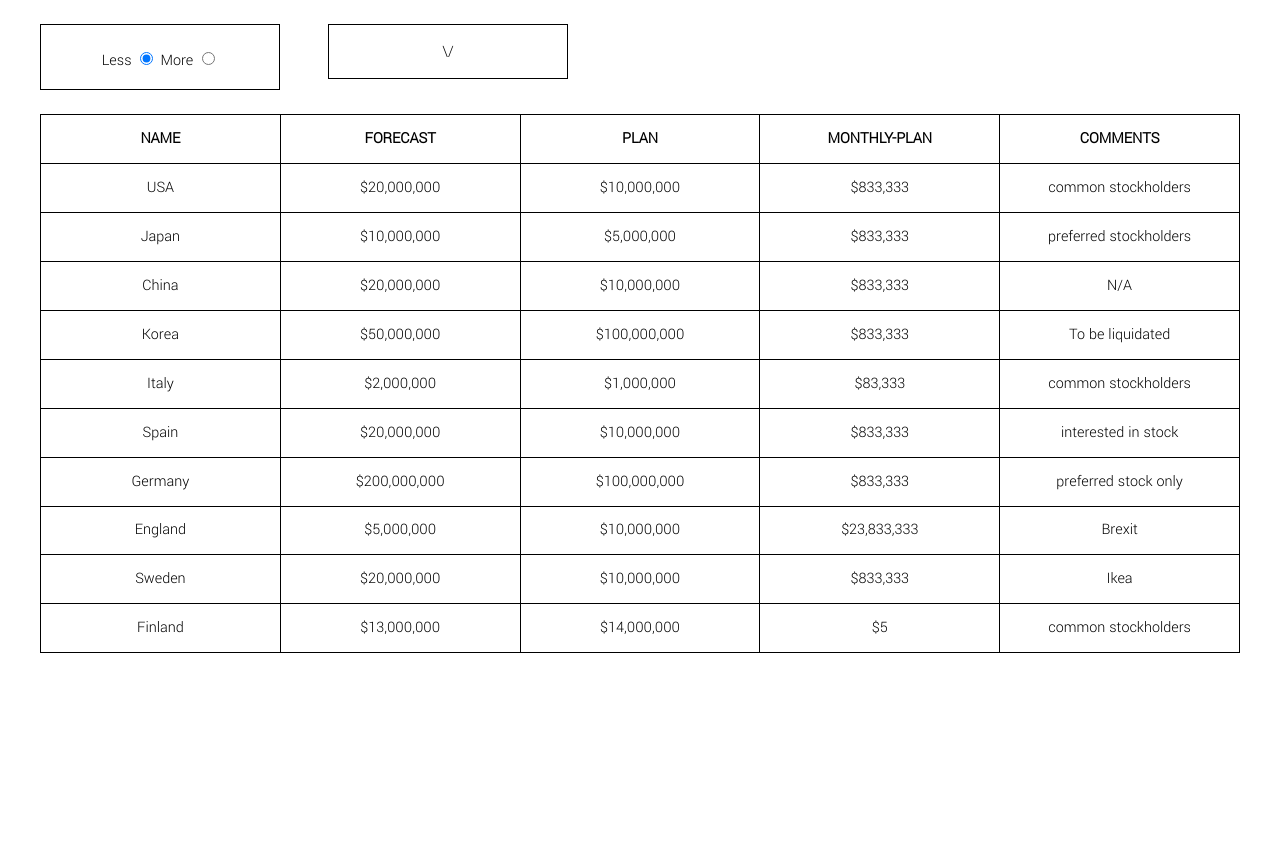
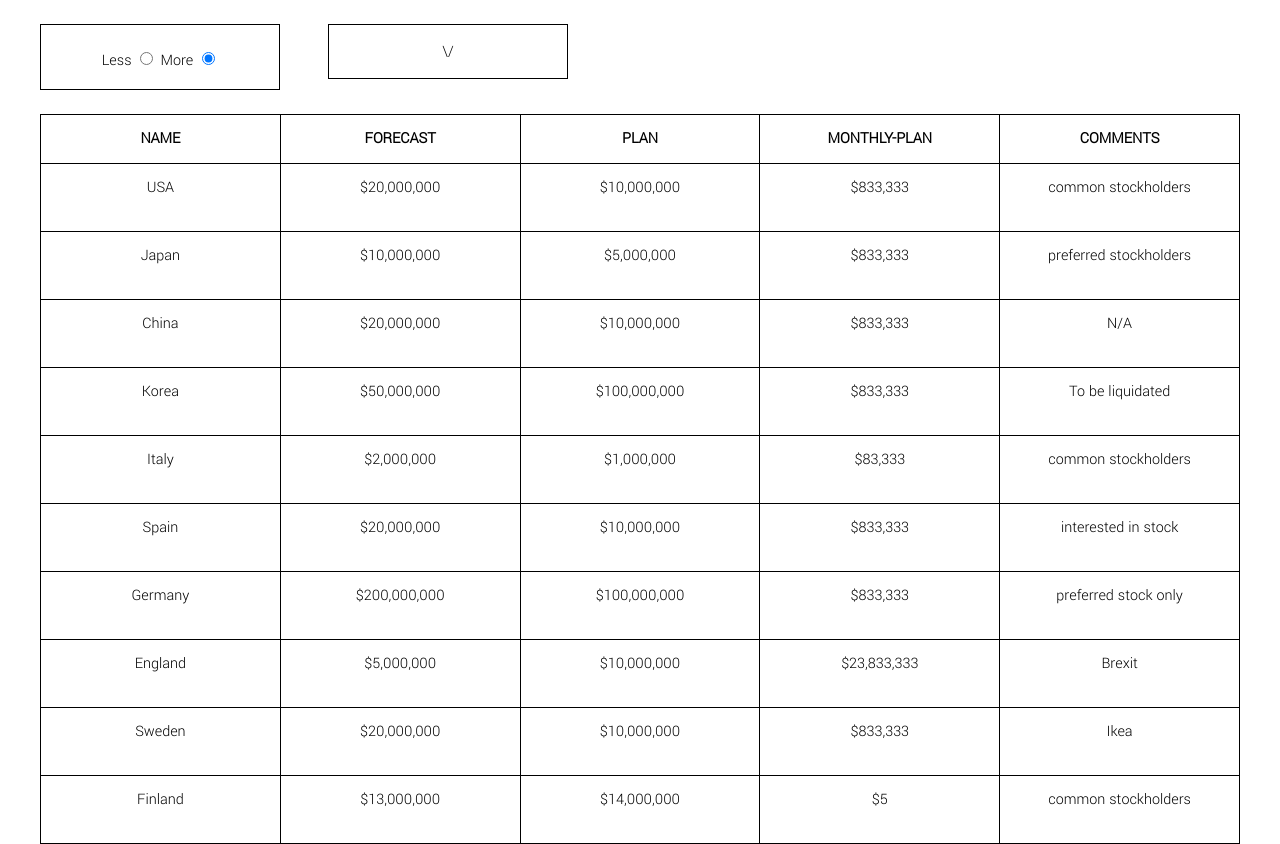
Before and after one commit to cgradwohl/grid-report, a website: page index.html in a window 1280 px wide. Before the commit the page ends 800 px from the top, so only its background shows below. Drawn offline with nearby package versions, Linux system fonts and the light colour scheme.

Commit message:
added more/less functionality

```diff
--- a/css/grid.css
+++ b/css/grid.css
@@ -54,3 +54,7 @@ body {
     margin: 5px 0px 5px 0px;
   }
 }
+
+.hideMe {
+    padding-top: 10%;
+}
--- a/index.html
+++ b/index.html
@@ -16,11 +16,11 @@
     <!-- Selector Module -->
     <div id="selector-module" class="col one selector">
         <label>Less
-        <input type="radio" onclick="events.emit('selectorChange', false)" name="selector" value="less" checked>
+        <input type="radio" onclick="events.emit('selectorChange', false)" name="selector" value="less">
         </label>
 
         <label>More
-        <input type="radio" onclick="events.emit('selectorChange', true)" name="selector" value="more">
+        <input type="radio" onclick="events.emit('selectorChange', true)" name="selector" value="more" checked>
         </label>
     </div>
 
--- a/js/reportModule.js
+++ b/js/reportModule.js
@@ -30,32 +30,14 @@ const events = {
 };
 
 
-
-/***    *   *   *   *   *   *   ***/
-/***    @name SELECTOR MODULE   ***/
-/***    *   *   *   *   *   *   ***/
-(function() {
-
-
-    // cacheDOM
-
-    // bind events
-
-    // @TODO: applySelector() - events.emit('selectorChange', boolean)
-
-
-})();
-
-
-
 /***    *   *   *   *   *   *   ***/
 /***    @name GRID MODULE       ***/
 /***    *   *   *   *   *   *   ***/
 (function() {
     let map                  = ['','five', 'four', 'three', 'two', 'one'];
     let header_template      = '<div class ="header col {{size}}"><strong>{{name}}</strong></div>';
-    let body_template        = '<div class ="body col {{col.size}}">{{col.value}}</div>';
-    let nested_body_template = '<div class ="body col {{col.size}}">{{#col.value}}<span class="hide">{{.}}</span>{{/col.value}}</div>';
+    let body_template        = '<div class ="body col {{col.size}}">{{col.value}}<div class="hideMe"></div></div>';
+    let nested_body_template = '<div class ="body col {{col.size}}"><div>{{col.value1}}</div><div class="hideMe">{{col.value2}}</div></div>';
 
     // cacheDOM
     let $grid = $('#grid-module');
@@ -73,10 +55,10 @@ const events = {
             error   : err => reject(err)
         });
     });
-    gridData.then(data => render(data));
+    gridData.then(data => init(data));
 
     // methods
-    function render(data) {
+    function init(data) {
 
         let headers        = Object.keys(data[0]);
         let tooManyHeaders = Object.keys(data[0]).length >= 5;
@@ -135,11 +117,9 @@ const events = {
                 for (let key in obj) {
                     if( names.includes(key) ){
                         if( typeof(obj[key])==='object' ){
-                            console.log('key', key);
-                            console.log('obj[key]', obj[key]);
                             // ADD LISTED TEMPLATE
                             $grid.append(Mustache.render(nested_body_template,
-                                {col:{value: obj[key], size: map[names.length]}}
+                                {col:{value1: obj[key][0], value2: obj[key][1], size: map[names.length]}}
                             ));
                         }else {
                             $grid.append(Mustache.render(body_template,
@@ -150,12 +130,16 @@ const events = {
 
                 }
             });
+
         });
 
     }
 
     function show(bool) {
+        let $hiddenTags = $('.hideMe');
 
+        if( bool ) $hiddenTags.show();
+        else $hiddenTags.hide();
     }
 
 })();
```
